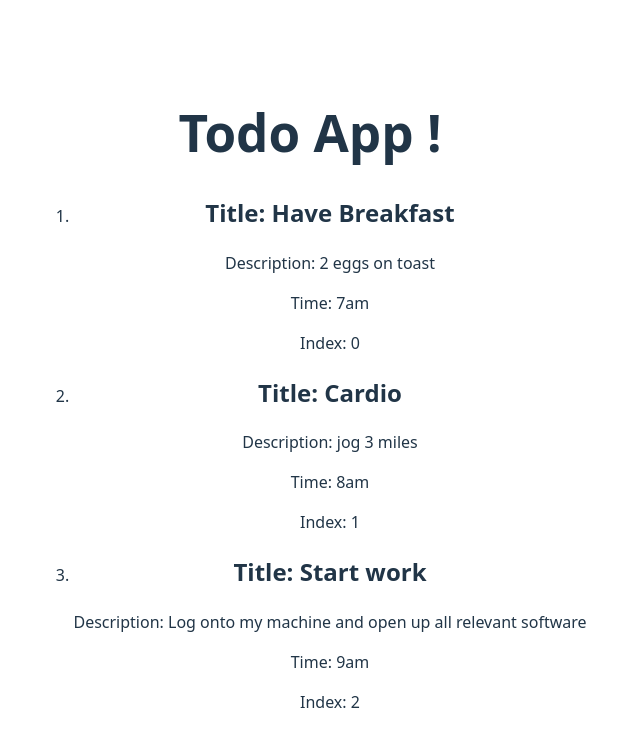
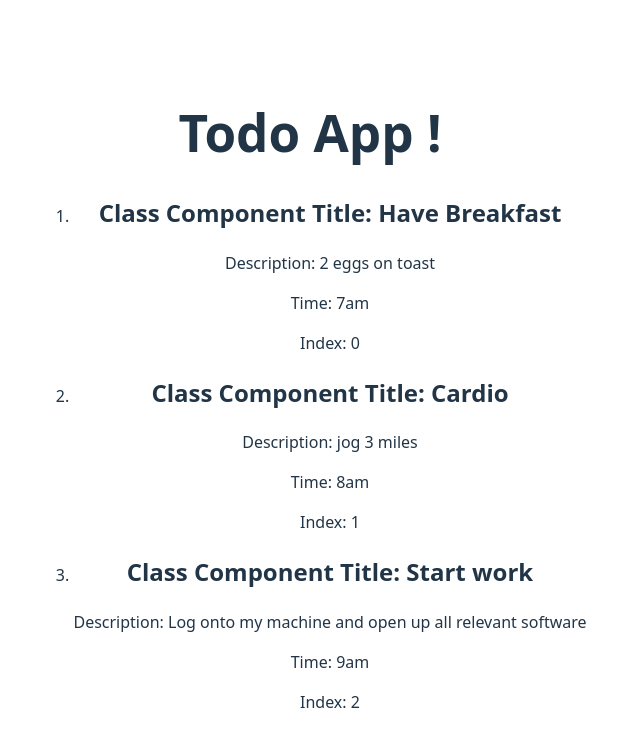
Before and after one commit to davidalantodd/todo-demo, a React (Vite) app in the folder client/: page / in a window 1280 px wide. Shown: the top 746 px of the page, without its empty margins (330-970 px from the left). Built offline with nearby package versions, Linux system fonts and the light colour scheme.

Commit message:
add class component

```diff
--- a/client/src/App.jsx
+++ b/client/src/App.jsx
@@ -1,5 +1,6 @@
 import './App.css'
 import ListItem from "./components/ListItem"
+import ListItemClassComponent from './components/ListItemClassComponent'
 
 function App() {
   const data = [
@@ -33,7 +34,7 @@ function App() {
           })} */}
 
           {data.map((task, index) => (
-            <ListItem
+            <ListItemClassComponent
                 key={index}
                 task={task}
                 index={index}
--- /dev/null
+++ b/client/src/components/ListItemClassComponent.jsx
@@ -0,0 +1,18 @@
+import React, { Component } from 'react';
+
+class ListItemClassComponent extends Component {
+  render() {
+    const { task, index } = this.props;
+
+    return (
+      <li>
+        <h2>Class Component Title: {task.title}</h2>
+        <p>Description: {task.description}</p>
+        <p>Time: {task.time}</p>
+        <p>Index: {index}</p>
+      </li>
+    );
+  }
+}
+
+export default ListItemClassComponent;
```
